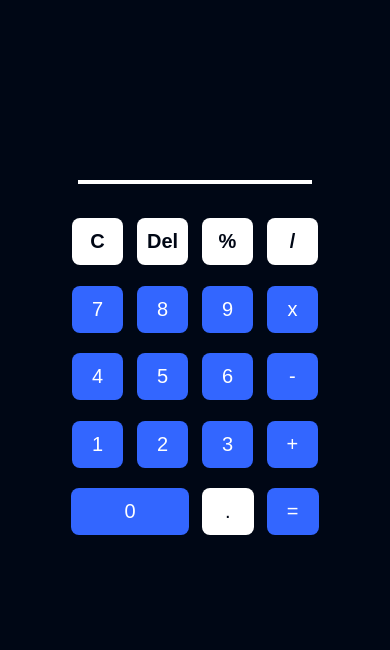
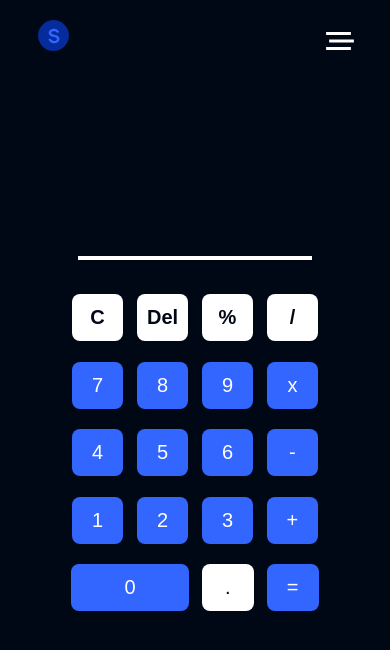
Before and after one commit to CharefSarah/Calculatrice, a plain HTML site: page calculator.html in a window 390 px wide. Drawn offline with Linux system fonts and the light colour scheme; a web font is replaced by a local one.

Commit message:
push push

```diff
--- a/assets/css/style.css
+++ b/assets/css/style.css
@@ -13,6 +13,12 @@
     font-family: Prompt;
     src: url("../fonts/Prompt-Medium.ttf") format("TrueType");
 }
+:root {
+    --clr-primary: #000715;
+    --clr-secondary: #3366FF;
+    --clr-accent: #Ffff;
+
+}
 
 
 
@@ -23,15 +29,15 @@
         font-family: Prompt;
     }
 
-
-
-    :root {
-        --clr-primary: #000715;
-        --clr-secondary: #3366FF;
-        --clr-accent: #Ffff;
-
-    }
-
+nav{
+width: 90%;
+padding: 1rem;
+margin: auto;
+display: flex;
+flex-direction: row;
+align-items: center;
+justify-content: space-between;
+}
     .loader1 {
         position: absolute;
         top: 0;
@@ -45,7 +51,7 @@
         flex-direction: column;
         align-items: center;
         z-index: 10;
-        animation: byeloader 5s forwards linear;
+        animation: byeloader 10s forwards linear;
 
     }
 
--- a/calculator.html
+++ b/calculator.html
@@ -12,6 +12,18 @@
 </head>
 
 <body>
+    <nav>
+        <div><svg width="35" height="35" viewBox="0 0 45 51" fill="none" xmlns="http://www.w3.org/2000/svg">
+            <circle cx="22.5" cy="28.5" r="22.5" fill="#052B9C"/>
+            <path d="M31.24 33.56C31.24 35.2667 30.4933 36.7067 29 37.88C27.5067 39.0533 25.6267 39.64 23.36 39.64C21.3867 39.64 19.6533 39.1333 18.16 38.12C16.6667 37.08 15.6 35.72 14.96 34.04L18.24 32.64C18.72 33.8133 19.4133 34.7333 20.32 35.4C21.2533 36.04 22.2667 36.36 23.36 36.36C24.5333 36.36 25.5067 36.1067 26.28 35.6C27.08 35.0933 27.48 34.4933 27.48 33.8C27.48 32.5467 26.52 31.6267 24.6 31.04L21.24 30.2C17.4267 29.24 15.52 27.4 15.52 24.68C15.52 22.8933 16.24 21.4667 17.68 20.4C19.1467 19.3067 21.0133 18.76 23.28 18.76C25.0133 18.76 26.5733 19.1733 27.96 20C29.3733 20.8267 30.36 21.9333 30.92 23.32L27.64 24.68C27.2667 23.8533 26.6533 23.2133 25.8 22.76C24.9733 22.28 24.04 22.04 23 22.04C22.04 22.04 21.1733 22.28 20.4 22.76C19.6533 23.24 19.28 23.8267 19.28 24.52C19.28 25.64 20.3333 26.44 22.44 26.92L25.4 27.68C29.2933 28.64 31.24 30.6 31.24 33.56Z" fill="#3366FF"/>
+            </svg></div>
+        <div><svg width="30" height="18" viewBox="0 0 37 24" fill="none" xmlns="http://www.w3.org/2000/svg">
+            <rect width="33" height="4" fill="white"/>
+            <rect x="4" y="10" width="33" height="4" fill="white"/>
+            <rect y="20" width="33" height="4" fill="white"/>
+            </svg>
+            </div>
+    </nav>
     <main class="calculatrice">
         <div class="screen">
             <div class="results">
```
Also changed, not shown: assets/images/menu.svg (added), assets/images/profil.svg (added).
